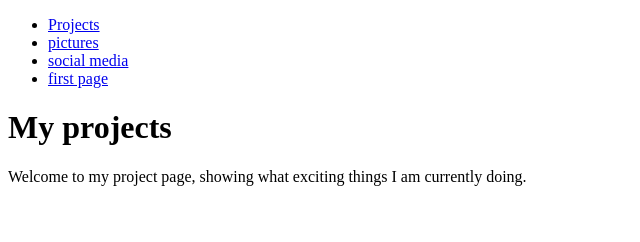
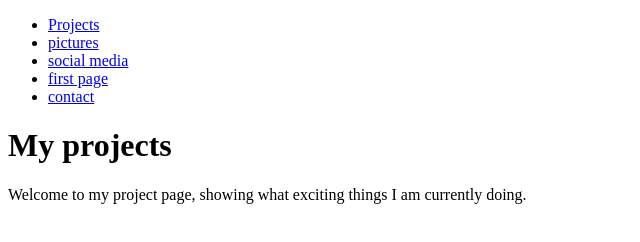
Before and after one commit to oisiana/oisiana.github.io, a plain HTML site: page my projects.html in a window 1280 px wide. Shown: the whole page, without its empty margins (0-640 px from the left). Drawn offline with Linux system fonts and the light colour scheme.

Commit message:
Update HTML files to enhance navigation and structure

```diff
--- a/my projects.html
+++ b/my projects.html
@@ -12,6 +12,7 @@
         <li> <a href="pictures.html" target="_blank"> pictures</a></li>
         <li> <a href="social.html" target="_blank"> social media</a></li>
         <li> <a href="firstpage.html" target="_blank"> first page</a></li>
+        <li> <a href="contact.html" target="_blank"> contact</a></li>
     </ul>
 
   <body>
```
Also changed, not shown: firstpage.html (+1 -0 lines), pictures.html (+1 -0 lines), social.html (+1 -0 lines).
